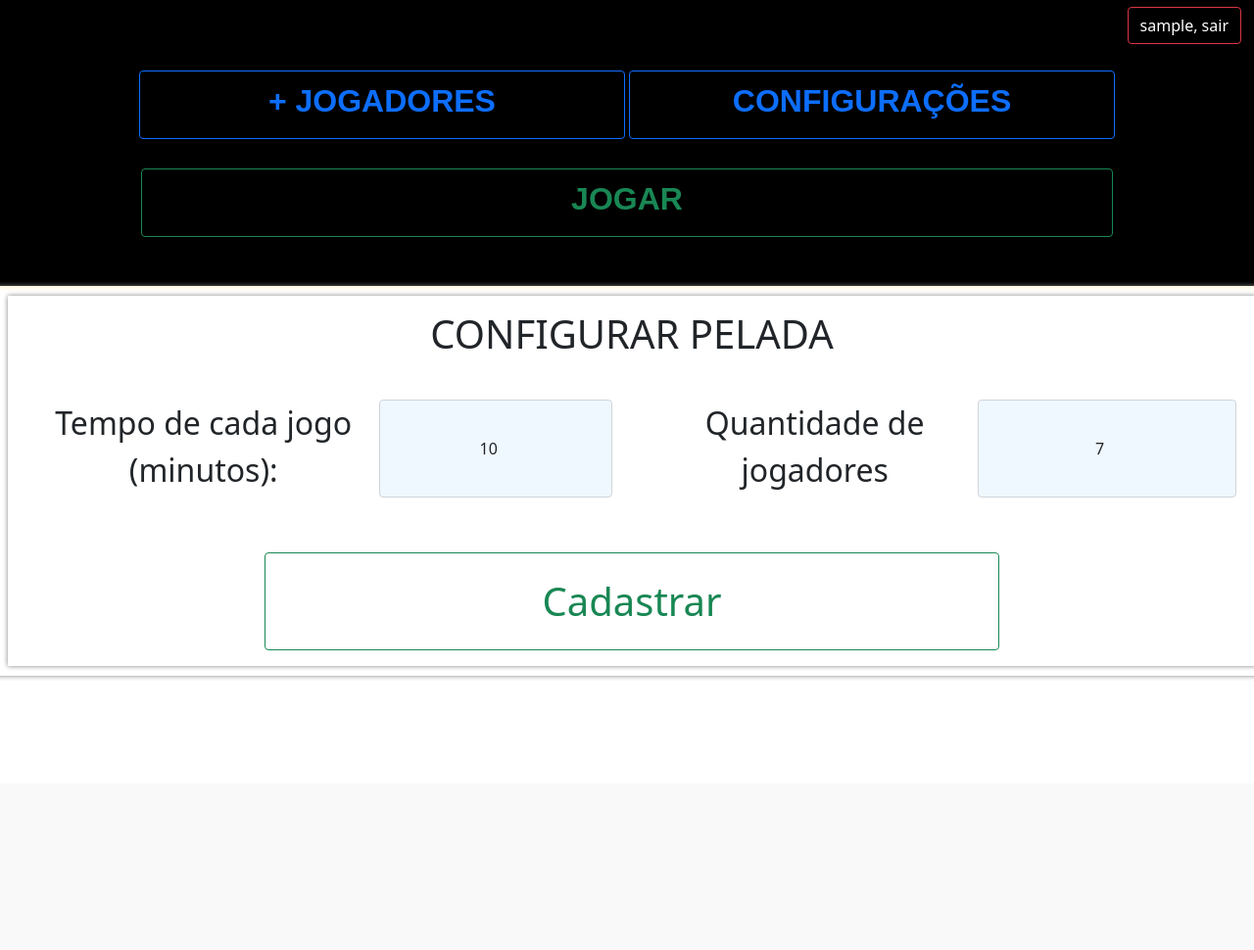
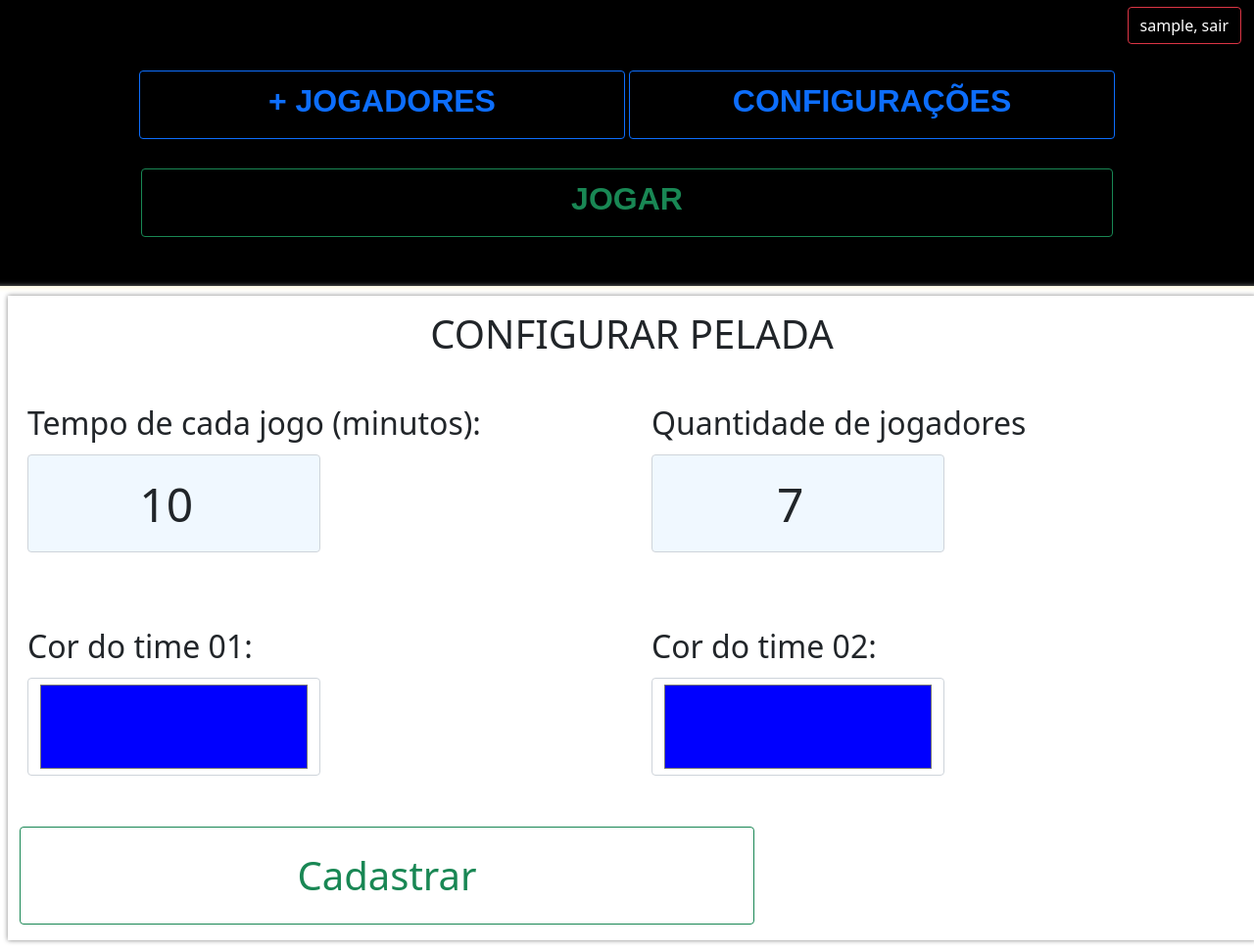
Before and after one commit to santhiagosdp/appscrd, a Django app: page /cadastrar_pelada/ in a window 1280 px wide. Shown: the whole page at 98% size. Before the commit the page ends 693 px from the top, so only its background shows below. Run offline with Django 3.2, Linux system fonts and the light colour scheme; the visitor is signed in with stand-in values (Sample User, id 1); some libraries are stand-ins or nearby versions.

Commit message:
fas
fasd

```diff
--- a/startgame/models.py
+++ b/startgame/models.py
@@ -15,6 +15,8 @@ class Pelada(models.Model):
     habil = models.BooleanField(default=True)
     tempo_pelada = models.IntegerField(default=5)
     quantidade_jogadores = models.IntegerField(default=7)
+    corTime01 = models.CharField(max_length=20, default='#ff0000')
+    corTime02 = models.CharField(max_length=20, default='#0000ff')
     #valor_jogador = models.FloatField(default=10)
     #local = models.CharField(default='Society', max_length=50)
 
--- a/startgame/templates/cadastrar_jogador.html
+++ b/startgame/templates/cadastrar_jogador.html
@@ -12,7 +12,6 @@
     }
 
   </style>
-
     <div class="row" style="box-shadow:0 0 5px 0px grey; padding: 10px; display: flex; justify-content: center; align-items: center; padding-left: 20px;">
       <div class="col-sm-12 col-md-12 col-lg-6 text-center" style="box-shadow:0 0 5px 0px grey; ">
         <h1 style="padding: 15px;">CADASTRAR JOGADOR</h1>
--- a/startgame/templates/cadastrar_pelada.html
+++ b/startgame/templates/cadastrar_pelada.html
@@ -19,20 +19,38 @@
 </style>
 
 
-  <div class="row text-center" style="box-shadow:0 0 5px 0px grey; padding: 10px;  display: flex; justify-content: center; align-items: center; padding-left: 20px;">
-    <div class="col-sm-12 col-md-12 col-lg-12 text-center" style="box-shadow:0 0 5px 0px grey;">
+  <div class="row" style="box-shadow:0 0 5px 0px grey; padding: 10px; padding-left: 20px;">
+    <div class="col-sm-12 col-md-12 col-lg-12" style="box-shadow:0 0 5px 0px grey;">
       <h1 class="text-center" style="padding: 15px;">CONFIGURAR PELADA</h1>
       <form method="POST">
         {% csrf_token %}
         <div class="row">
-          <div class="col-sm-12 col-lg-6 center-inputs" style="padding: 20px;">
+
+          <div class="col-sm-12 col-lg-6" style="padding: 20px;">
             <label for="tempo_pelada">Tempo de cada jogo (minutos):</label>
-            <input style="height: 100px; width: 50%; background-color:aliceblue" class="form-control text-center" type="number" pattern="[0-9]*" max="60" min="1" id="tempo_pelada" name="tempo_pelada" step="1" value="10" required/>
+            <input style="font-size: 300%; height: 100px; width: 50%; background-color:aliceblue" class="form-control text-center" type="number" pattern="[0-9]*" max="60" min="1" id="tempo_pelada" name="tempo_pelada" step="1" value="10" required/>
           </div>
-          <div class="col-sm-12 col-lg-6 center-inputs" style="padding: 20px;">
+
+          <div class="col-sm-12 col-lg-6" style="padding: 20px;">
             <label for="quantidade_jogadores">Quantidade de jogadores</label>
-            <input style="height: 100px; width: 50%; background-color:aliceblue" class="form-control text-center" type="number" pattern="[0-9]*" max="20" min="1" id="quantidade_jogadores" name="quantidade_jogadores" step="1" value="7" required/>
+            <input style=" font-size: 300%; height: 100px; width: 50%; background-color:aliceblue" class="form-control text-center" type="number" pattern="[0-9]*" max="20" min="1" id="quantidade_jogadores" name="quantidade_jogadores" step="1" value="7" required/>
           </div>
+
+          <p></p>
+          <p></p>
+        </div>
+        <div class="row">
+
+          <div class="col-sm-12 col-lg-6" style="padding: 20px;">
+            <label for="corTime01">Cor do time 01:</label>
+            <input style=" font-size: 300%; height: 100px; width: 50%;" class="form-control text-center" type="color"  id="corTime01" name="corTime01" value="#0000ff" required/>
+          </div>
+
+          <div class="col-sm-12 col-lg-6" style="padding: 20px;">
+            <label for="corTime02">Cor do time 02:</label>
+            <input style=" font-size: 300%; height: 100px; width: 50%;" class="form-control text-center" type="color"  id="corTime02" name="corTime02" value="#0000ff" equired/>
+          </div>
+
           <p></p>
           <p></p>
         </div>
--- a/startgame/views.py
+++ b/startgame/views.py
@@ -96,12 +96,17 @@ def cadastrar_pelada(request):
         deletarpelada(request)
         tempo_pelada = request.POST.get('tempo_pelada')
         quantidade_jogadores = request.POST.get('quantidade_jogadores')
+        corTime01 = request.POST.get('corTime01')
+        corTime02 = request.POST.get('corTime02')
+
         #valor_jogador = request.POST.get('valor_jogador')
         #local = request.POST.get('local')
         pelada = Pelada.objects.create(
             usuario = request.user,
             tempo_pelada=tempo_pelada,
             quantidade_jogadores=quantidade_jogadores,
+            corTime02 = corTime02,
+            corTime01 = corTime01,
             #valor_jogador=valor_jogador,
             #local=local.upper()
             )
@@ -281,7 +286,7 @@ def cadastrar_time(request): #cadastro do time
             'time_vermelho' : vermelho,
             'time_azul' : azul,
             'usuario' : request.user,
-            'pelada': pelada,  #quantidade de jogadores por time
+            'pelada': pelada,  #quantidade de jogadores por time e cores
         }
         return render(request, 'cadastrar_time.html', context)
     else:
```
Also changed, not shown: startgame/templates/cadastrar_time.html (+4 -4 lines), startgame/migrations/0012_auto_20230328_1734.py (added).
